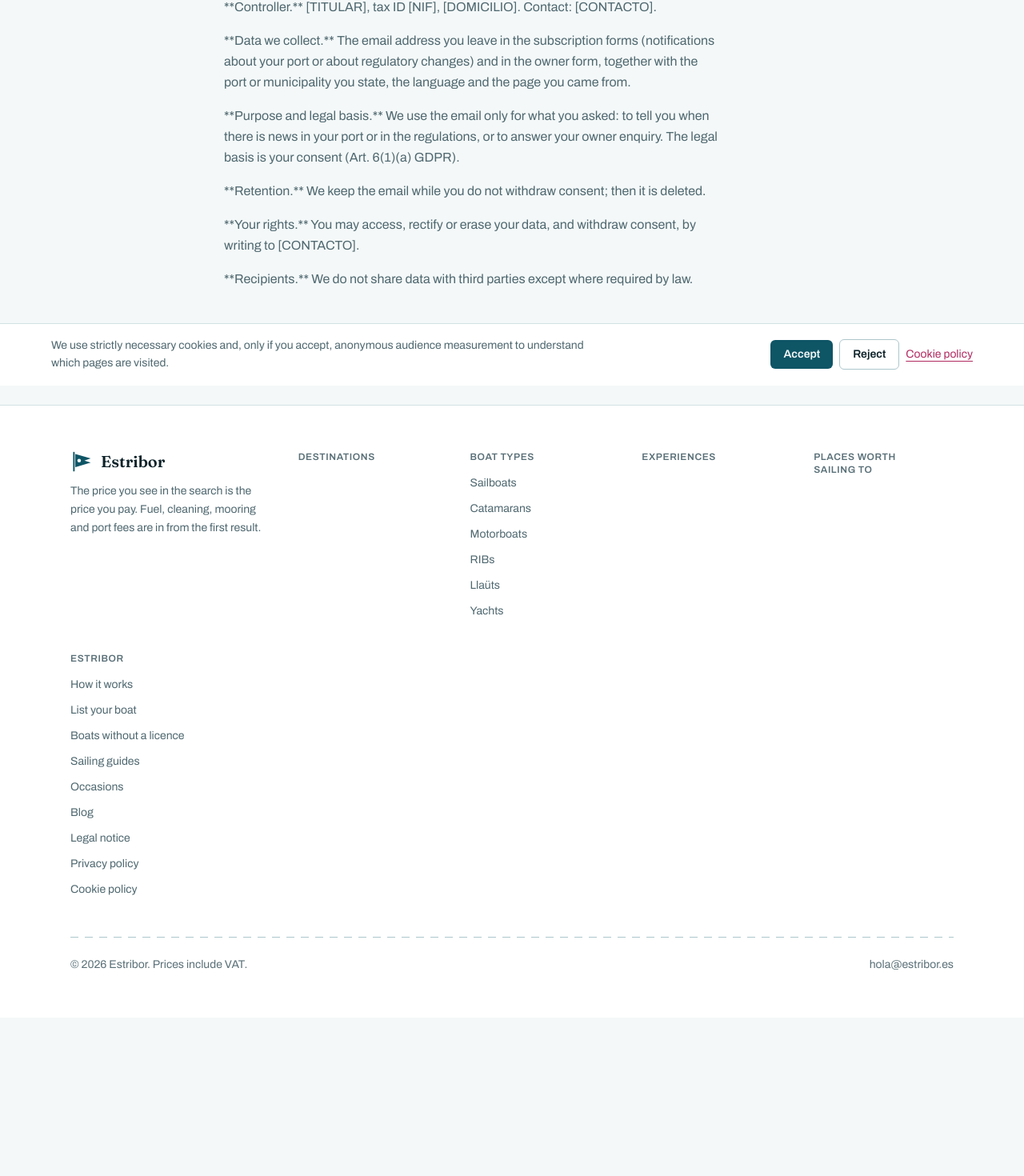
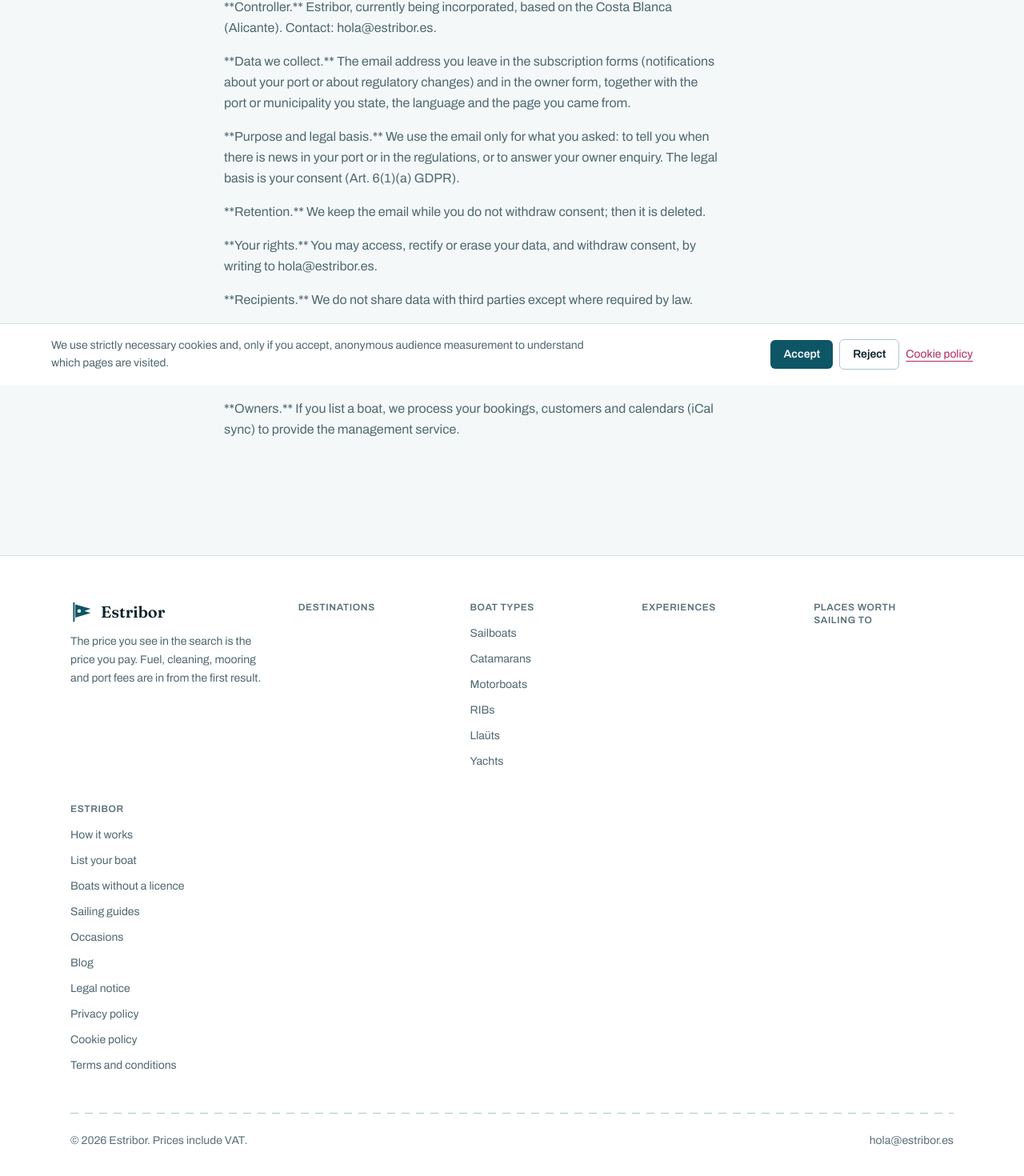
Before and after one commit to trarse/barcos, a Next.js app: page /en/privacidad in a window 1280 px wide. Shown: the part 318-1788 px from the top of the page at 80% size. Before the commit the page ends 1590 px from the top, so only its background shows below. Built offline with nearby package versions, Linux system fonts and the light colour scheme; no server answers; the database is empty.

Commit message:
Parte legal: rellena marcadores, amplia privacidad y añade Terminos y condiciones

```diff
--- a/src/app/sitemap.ts
+++ b/src/app/sitemap.ts
@@ -105,6 +105,7 @@
     [{ tipo: "avisoLegal" }, 0.2, "monthly"],
     [{ tipo: "privacidad" }, 0.2, "monthly"],
     [{ tipo: "cookies" }, 0.2, "monthly"],
+    [{ tipo: "terminos" }, 0.2, "monthly"],
   ];
 
   return [
--- a/src/components/pie.tsx
+++ b/src/components/pie.tsx
@@ -71,6 +71,7 @@
         { texto: paginaLegal(idioma, "avisoLegal").titulo, pagina: { tipo: "avisoLegal" } },
         { texto: paginaLegal(idioma, "privacidad").titulo, pagina: { tipo: "privacidad" } },
         { texto: paginaLegal(idioma, "cookies").titulo, pagina: { tipo: "cookies" } },
+        { texto: paginaLegal(idioma, "terminos").titulo, pagina: { tipo: "terminos" } },
       ],
     },
   ];
--- a/src/datos/legales.ts
+++ b/src/datos/legales.ts
@@ -4,11 +4,11 @@
  * Páginas legales: aviso legal, privacidad y cookies.
  *
  * BORRADORES basados en plantillas oficiales (LSSI-CE, RGPD, guías AEPD). Los
- * marcadores [TITULAR], [NIF], [DOMICILIO] y [CONTACTO] los rellena el titular
+ * marcadores Estribor, [NIF], [DOMICILIO] y hola@estribor.es los rellena el titular
  * antes de publicar. No se publican con los marcadores puestos.
  */
 
-export type ClaveLegal = "avisoLegal" | "privacidad" | "cookies";
+export type ClaveLegal = "avisoLegal" | "privacidad" | "cookies" | "terminos";
 
 export interface PaginaLegal {
   titulo: string;
@@ -21,13 +21,13 @@
     titulo: "Aviso legal",
     descripcion:
       "Titularidad, objeto y condiciones de uso del sitio web de alquiler de barcos Estribor.",
-    cuerpo: `**Titular.** Este sitio lo opera [TITULAR], con NIF [NIF] y domicilio en [DOMICILIO]. Contacto: [CONTACTO].
+    cuerpo: `**Titular.** Este sitio lo opera Estribor, en proceso de constitución, con actividad en la Costa Blanca (Alicante). Contacto: hola@estribor.es.
 
 **Objeto.** Estribor es un sitio de intermediación de alquiler de embarcaciones en la Costa Blanca. El contenido (textos, fichas y precios) es informativo y puede actualizarse sin previo aviso.
 
-**Propiedad intelectual.** Los textos y la estructura del sitio son propiedad de [TITULAR] o de sus licenciantes. Queda prohibida su reproducción sin autorización.
+**Propiedad intelectual.** Los textos y la estructura del sitio son propiedad de Estribor o de sus licenciantes. Queda prohibida su reproducción sin autorización.
 
-**Responsabilidad.** [TITULAR] no responde del uso que los armadores o los arrendatarios hagan de los barcos, ni de los datos que terceros publiquen en sus fichas. Los precios mostrados incluyen todos los conceptos indicados en cada ficha.
+**Responsabilidad.** Estribor no responde del uso que los armadores o los arrendatarios hagan de los barcos, ni de los datos que terceros publiquen en sus fichas. Los precios mostrados incluyen todos los conceptos indicados en cada ficha.
 
 **Legislación.** Este aviso se rige por la legislación española. Para cualquier controversia, las partes se someten a los juzgados del domicilio del titular.`,
   },
@@ -35,7 +35,7 @@
     titulo: "Política de privacidad",
     descripcion:
       "Qué datos recoge Estribor, para qué los usa y qué derechos tienes sobre ellos.",
-    cuerpo: `**Responsable.** [TITULAR], NIF [NIF], [DOMICILIO]. Contacto: [CONTACTO].
+    cuerpo: `**Responsable.** Estribor, en proceso de constitución, con actividad en la Costa Blanca (Alicante). Contacto: hola@estribor.es.
 
 **Datos que recogemos.** El correo electrónico que dejas en los formularios de suscripción (avisos de apertura en tu puerto o de cambios de normativa) y en el formulario de armadores, junto con el puerto o municipio que indicas, el idioma y la página de origen.
 
@@ -43,9 +43,13 @@
 
 **Conservación.** Conservamos el correo mientras no retires el consentimiento; después, se suprime.
 
-**Derechos.** Puedes acceder, rectificar o suprimir tus datos, y retirar el consentimiento, escribiendo a [CONTACTO].
+**Derechos.** Puedes acceder, rectificar o suprimir tus datos, y retirar el consentimiento, escribiendo a hola@estribor.es.
 
-**Destinatarios.** No cedemos datos a terceros salvo obligación legal.`,
+**Destinatarios.** No cedemos datos a terceros salvo obligación legal.
+
+**Reservas y pagos.** Si realizas una reserva, recogemos tu nombre, correo y teléfono para gestionarla. El pago se procesa con Stripe, que actúa como encargado del tratamiento: los datos de tu tarjeta no pasan por nuestros servidores.
+
+**Armadores.** Si publicas un barco, tratamos los datos de tus reservas, clientes y calendarios (sincronización iCal) para prestarte el servicio de gestión.`,
   },
   cookies: {
     titulo: "Política de cookies",
@@ -59,6 +63,22 @@
 
 **Cómo gestionarlas.** También puedes bloquear o borrar las cookies desde la configuración de tu navegador.`,
   },
+  terminos: {
+    titulo: "Términos y condiciones",
+    descripcion:
+      "Condiciones de uso del marketplace de alquiler de barcos Estribor.",
+    cuerpo: `**Objeto.** Estribor es una plataforma de intermediación entre armadores (propietarios de embarcaciones) y clientes. No operamos los barcos: el contrato de alquiler se celebra entre el armador y el cliente.
+
+**Precios.** El precio mostrado incluye todos los conceptos indicados en la ficha (alquiler, combustible estimado, limpieza, amarre y tasas). La fianza, si existe, se indica aparte y se devuelve según las condiciones de la reserva.
+
+**Reserva y pago.** La reserva se confirma cuando el armador la acepta y, si procede, tras el pago. El pago se procesa con Stripe.
+
+**Cancelación.** Las condiciones de cancelación dependen de cada armador y se muestran en la reserva. La cancelación por meteorología adversa se rige por la política indicada en la ficha.
+
+**Responsabilidad.** Estribor verifica la información de los barcos, pero no es parte del contrato de alquiler. Los daños, la fianza y las incidencias se gestionan entre armador y cliente según el contrato.
+
+**Normativa.** El cliente debe cumplir la normativa náutica aplicable y las instrucciones del patrón o del armador.`,
+  },
 };
 
 const EN: Record<ClaveLegal, PaginaLegal> = {
@@ -66,13 +86,13 @@
     titulo: "Legal notice",
     descripcion:
       "Ownership, purpose and terms of use of the Estribor boat-hire website.",
-    cuerpo: `**Owner.** This site is operated by [TITULAR], tax ID [NIF], with registered office at [DOMICILIO]. Contact: [CONTACTO].
+    cuerpo: `**Owner.** This site is operated by Estribor, currently being incorporated, based on the Costa Blanca (Alicante). Contact: hola@estribor.es.
 
 **Purpose.** Estribor is an intermediary for boat hire on the Costa Blanca. The content (text, listings and prices) is for information and may change without notice.
 
-**Intellectual property.** The texts and structure of the site belong to [TITULAR] or its licensors and may not be reproduced without permission.
+**Intellectual property.** The texts and structure of the site belong to Estribor or its licensors and may not be reproduced without permission.
 
-**Liability.** [TITULAR] is not liable for how owners or hirers use the boats, nor for data third parties publish in their listings. The prices shown include every item stated on each listing.
+**Liability.** Estribor is not liable for how owners or hirers use the boats, nor for data third parties publish in their listings. The prices shown include every item stated on each listing.
 
 **Governing law.** This notice is governed by Spanish law, and the parties submit to the courts of the owner's domicile.`,
   },
@@ -80,7 +100,7 @@
     titulo: "Privacy policy",
     descripcion:
       "What data Estribor collects, what it is used for, and your rights over it.",
-    cuerpo: `**Controller.** [TITULAR], tax ID [NIF], [DOMICILIO]. Contact: [CONTACTO].
+    cuerpo: `**Controller.** Estribor, currently being incorporated, based on the Costa Blanca (Alicante). Contact: hola@estribor.es.
 
 **Data we collect.** The email address you leave in the subscription forms (notifications about your port or about regulatory changes) and in the owner form, together with the port or municipality you state, the language and the page you came from.
 
@@ -88,9 +108,13 @@
 
 **Retention.** We keep the email while you do not withdraw consent; then it is deleted.
 
-**Your rights.** You may access, rectify or erase your data, and withdraw consent, by writing to [CONTACTO].
+**Your rights.** You may access, rectify or erase your data, and withdraw consent, by writing to hola@estribor.es.
 
-**Recipients.** We do not share data with third parties except where required by law.`,
+**Recipients.** We do not share data with third parties except where required by law.
+
+**Bookings and payments.** If you make a booking, we collect your name, email and phone to manage it. Payment is processed by Stripe, which acts as a data processor: your card details never touch our servers.
+
+**Owners.** If you list a boat, we process your bookings, customers and calendars (iCal sync) to provide the management service.`,
   },
   cookies: {
     titulo: "Cookie policy",
@@ -104,6 +128,22 @@
 
 **How to manage them.** You can also block or delete cookies from your browser settings.`,
   },
+  terminos: {
+    titulo: "Terms and conditions",
+    descripcion:
+      "Terms of use of the Estribor boat-hire marketplace.",
+    cuerpo: `**Purpose.** Estribor is an intermediary between boat owners and hirers. We do not operate the boats: the hire contract is between the owner and the customer.
+
+**Prices.** The price shown includes every item stated on the listing (hire, estimated fuel, cleaning, mooring and fees). The deposit, if any, is shown separately and returned per the booking terms.
+
+**Booking and payment.** A booking is confirmed when the owner accepts it and, where applicable, after payment. Payment is processed through Stripe.
+
+**Cancellation.** Cancellation terms depend on each owner and are shown at booking. Cancellation for bad weather follows the policy stated on the listing.
+
+**Liability.** Estribor verifies boat information but is not a party to the hire contract. Damage, deposits and incidents are handled between owner and hirer under the contract.
+
+**Rules.** The hirer must follow applicable nautical regulations and the instructions of the skipper or owner.`,
+  },
 };
 
 const DE: Record<ClaveLegal, PaginaLegal> = {
@@ -111,13 +151,13 @@
     titulo: "Impressum",
     descripcion:
       "Inhaber, Zweck und Nutzungsbedingungen der Bootsvermietung Estribor.",
-    cuerpo: `**Inhaber.** Diese Website wird betrieben von [TITULAR], Steuernummer [NIF], Sitz: [DOMICILIO]. Kontakt: [CONTACTO].
+    cuerpo: `**Inhaber.** Diese Website wird betrieben von Estribor, in Gründung, mit Sitz an der Costa Blanca (Alicante). Kontakt: hola@estribor.es.
 
 **Zweck.** Estribor vermittelt die Vermietung von Booten an der Costa Blanca. Die Inhalte (Texte, Inserate und Preise) dienen der Information und können ohne Vorankündigung geändert werden.
 
-**Geistiges Eigentum.** Texte und Struktur der Website gehören [TITULAR] oder den Lizenzgebern und dürfen nicht ohne Erlaubnis vervielfältigt werden.
+**Geistiges Eigentum.** Texte und Struktur der Website gehören Estribor oder den Lizenzgebern und dürfen nicht ohne Erlaubnis vervielfältigt werden.
 
-**Haftung.** [TITULAR] haftet weder für die Nutzung der Boote durch Eigner oder Mieter noch für Daten, die Dritte in ihren Inseraten veröffentlichen. Die angezeigten Preise enthalten alle im Inserat genannten Posten.
+**Haftung.** Estribor haftet weder für die Nutzung der Boote durch Eigner oder Mieter noch für Daten, die Dritte in ihren Inseraten veröffentlichen. Die angezeigten Preise enthalten alle im Inserat genannten Posten.
 
 **Recht.** Es gilt spanisches Recht; Gerichtsstand ist der Sitz des Inhabers.`,
   },
@@ -125,7 +165,7 @@
     titulo: "Datenschutzerklärung",
     descripcion:
       "Welche Daten Estribor erhebt, wofür sie genutzt werden und welche Rechte Sie haben.",
-    cuerpo: `**Verantwortlicher.** [TITULAR], Steuernummer [NIF], [DOMICILIO]. Kontakt: [CONTACTO].
+    cuerpo: `**Verantwortlicher.** Estribor, in Gründung, mit Sitz an der Costa Blanca (Alicante). Kontakt: hola@estribor.es.
 
 **Erhobene Daten.** Die E-Mail-Adresse, die Sie in den Anmeldeformularen (Hinweise zur Eröffnung in Ihrem Hafen oder zu Änderungen der Vorschriften) und im Eigner-Formular hinterlassen, zusammen mit dem angegebenen Hafen oder Ort, der Sprache und der Herkunftsseite.
 
@@ -133,9 +173,13 @@
 
 **Speicherdauer.** Wir speichern die E-Mail, solange Sie die Einwilligung nicht widerrufen; danach wird sie gelöscht.
 
-**Ihre Rechte.** Sie können Auskunft, Berichtigung oder Löschung verlangen und die Einwilligung widerrufen: Schreiben Sie an [CONTACTO].
+**Ihre Rechte.** Sie können Auskunft, Berichtigung oder Löschung verlangen und die Einwilligung widerrufen: Schreiben Sie an hola@estribor.es.
 
-**Empfänger.** Wir geben Daten nur weiter, wenn das Gesetz es verlangt.`,
+**Empfänger.** Wir geben Daten nur weiter, wenn das Gesetz es verlangt.
+
+**Buchungen und Zahlungen.** Wenn Sie buchen, erheben wir Ihren Namen, Ihre E-Mail und Telefonnummer zur Abwicklung. Die Zahlung erfolgt über Stripe als Auftragsverarbeiter: Ihre Kartendaten gelangen nie auf unsere Server.
+
+**Eigner.** Wenn Sie ein Boot anbieten, verarbeiten wir Ihre Buchungen, Kunden und Kalender (iCal-Sync), um den Verwaltungsservice zu erbringen.`,
   },
   cookies: {
     titulo: "Cookie-Richtlinie",
@@ -149,6 +193,22 @@
 
 **Verwaltung.** Sie können Cookies auch in den Einstellungen Ihres Browsers blockieren oder löschen.`,
   },
+  terminos: {
+    titulo: "AGB",
+    descripcion:
+      "Nutzungsbedingungen des Bootsvermietungs-Marktplatzes Estribor.",
+    cuerpo: `**Zweck.** Estribor vermittelt zwischen Bootseignern und Mietern. Wir betreiben die Boote nicht: Der Mietvertrag kommt zwischen Eigner und Kunde zustande.
+
+**Preise.** Der angezeigte Preis enthält alle im Inserat genannten Posten (Miete, geschätzter Kraftstoff, Reinigung, Liegeplatz und Gebühren). Eine etwaige Kaution wird separat ausgewiesen und gemäß den Buchungsbedingungen zurückgezahlt.
+
+**Buchung und Zahlung.** Eine Buchung ist bestätigt, wenn der Eigner sie annimmt und, soweit zutreffend, nach Zahlung. Die Zahlung erfolgt über Stripe.
+
+**Stornierung.** Die Stornierungsbedingungen hängen vom jeweiligen Eigner ab und werden bei der Buchung angezeigt. Eine Stornierung wegen schlechten Wetters richtet sich nach den im Inserat genannten Bedingungen.
+
+**Haftung.** Estribor prüft die Angaben zu den Booten, ist aber nicht Vertragspartei des Mietvertrags. Schäden, Kautionen und Vorfälle werden zwischen Eigner und Mieter gemäß Vertrag geregelt.
+
+**Regeln.** Der Mieter muss die geltenden nautischen Vorschriften und die Anweisungen des Skippers oder Eigners befolgen.`,
+  },
 };
 
 export const LEGALES: Record<Idioma, Record<ClaveLegal, PaginaLegal>> = {
--- a/src/lib/idiomas.ts
+++ b/src/lib/idiomas.ts
@@ -49,6 +49,7 @@
   avisoLegal: { es: "aviso-legal", en: "legal-notice", de: "impressum" },
   privacidad: { es: "privacidad", en: "privacy", de: "datenschutz" },
   cookies: { es: "cookies", en: "cookies", de: "cookies" },
+  terminos: { es: "terminos", en: "terms", de: "agb" },
 } as const satisfies Record<string, Record<Idioma, string>>;
 
 export type ClaveSegmento = keyof typeof SEGMENTOS;
@@ -144,6 +145,7 @@
       avisoLegal: "aviso-legal",
       privacidad: "privacidad",
       cookies: "cookies",
+      terminos: "terminos",
     };
 
     for (const [clave, carpeta] of Object.entries(carpetas) as [ClaveSegmento, string][]) {
--- a/src/lib/rutas.ts
+++ b/src/lib/rutas.ts
@@ -45,7 +45,8 @@
   | { tipo: "comparar" }
   | { tipo: "avisoLegal" }
   | { tipo: "privacidad" }
-  | { tipo: "cookies" };
+  | { tipo: "cookies" }
+  | { tipo: "terminos" };
 
 /** URL pública de una página en un idioma. Nunca termina en barra. */
 export function ruta(pagina: Pagina, idioma: Idioma): string {
@@ -101,6 +102,8 @@
       return `${raiz}/${segmento("privacidad", idioma)}`;
     case "cookies":
       return `${raiz}/${segmento("cookies", idioma)}`;
+    case "terminos":
+      return `${raiz}/${segmento("terminos", idioma)}`;
   }
 }
 
@@ -143,6 +146,7 @@
     if (primero === segmento("avisoLegal", idioma)) return con({ tipo: "avisoLegal" });
     if (primero === segmento("privacidad", idioma)) return con({ tipo: "privacidad" });
     if (primero === segmento("cookies", idioma)) return con({ tipo: "cookies" });
+    if (primero === segmento("terminos", idioma)) return con({ tipo: "terminos" });
 
     const tipoBarco = tipoDesdeSegmento(primero, idioma);
     if (tipoBarco) return con({ tipo: "tipoBarco", tipoBarco });
```
Also changed, not shown: src/app/[idioma]/terminos/page.tsx (added, +55 -0 lines).
